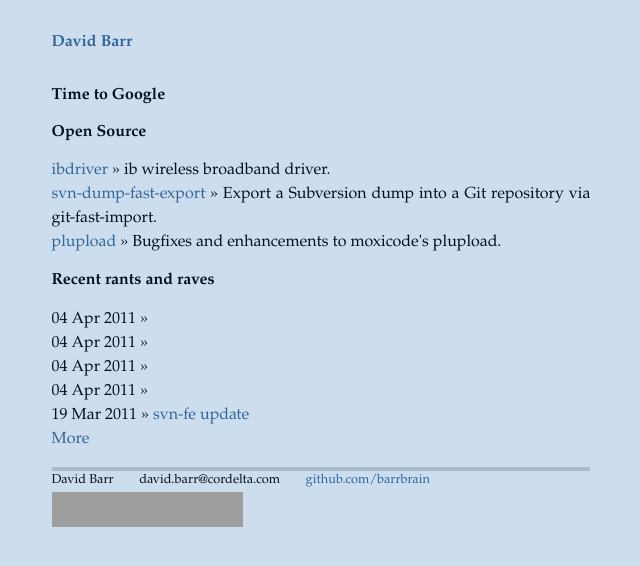
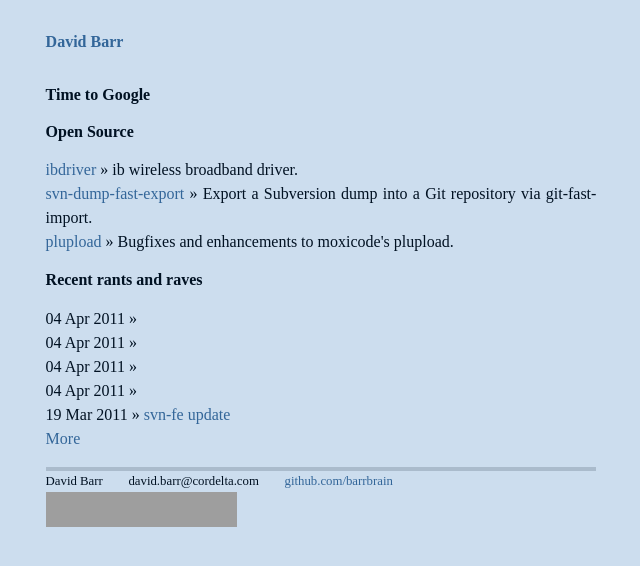
Before and after one commit to barrbrain/barrbrain.github.com, a Jekyll site: the page built from index.html, in a window 1280 px wide. Shown: the top 566 px of the page, without its empty margins (319-959 px from the left). Built offline with Jekyll 4.4.1, drawn with Linux system fonts in a browser that asks for light colours; comment, search, counter and statistics services are not loaded; grey boxes are pictures that could not be loaded.

Commit message:
Revert font stack - use browser default.

```diff
--- a/css/site.css
+++ b/css/site.css
@@ -2,7 +2,7 @@
 
 body {
   background-color: #cde;
-  font-family: Palatino, 'Palatino Linotype', Georgia, Times, 'Times New Roman', serif ;
+  font-family: serif ;
   text-align: justify;
   line-height: 1.3em;
   max-width: 75ex;
```
